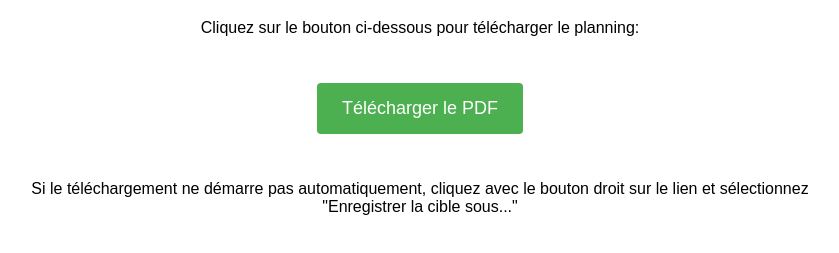
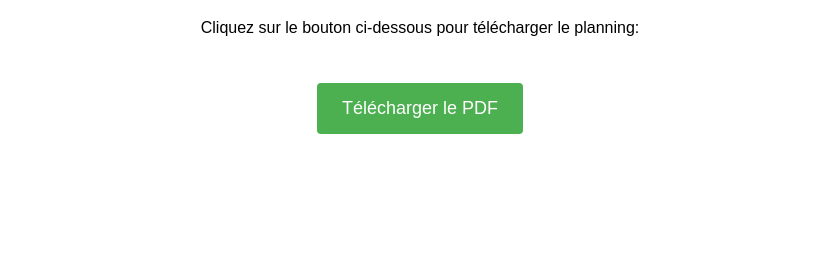
Before and after one commit to Wokia-Dev/HMRA, a plain HTML site: page index.html in a window 1280 px wide. Shown: the part 81-334 px from the top of the page, without its empty margins (220-1059 px from the left). Drawn offline with Linux system fonts and the light colour scheme.

Commit message:
Update index.html

```diff
--- a/index.html
+++ b/index.html
@@ -31,6 +31,5 @@
 
     <a class="download-button" href="HMRA%20-%2080%20planning%20de%20passage.pdf">Télécharger le PDF</a>
 
-    <p>Si le téléchargement ne démarre pas automatiquement, cliquez avec le bouton droit sur le lien et sélectionnez "Enregistrer la cible sous..."</p>
 </body>
 </html>
```
